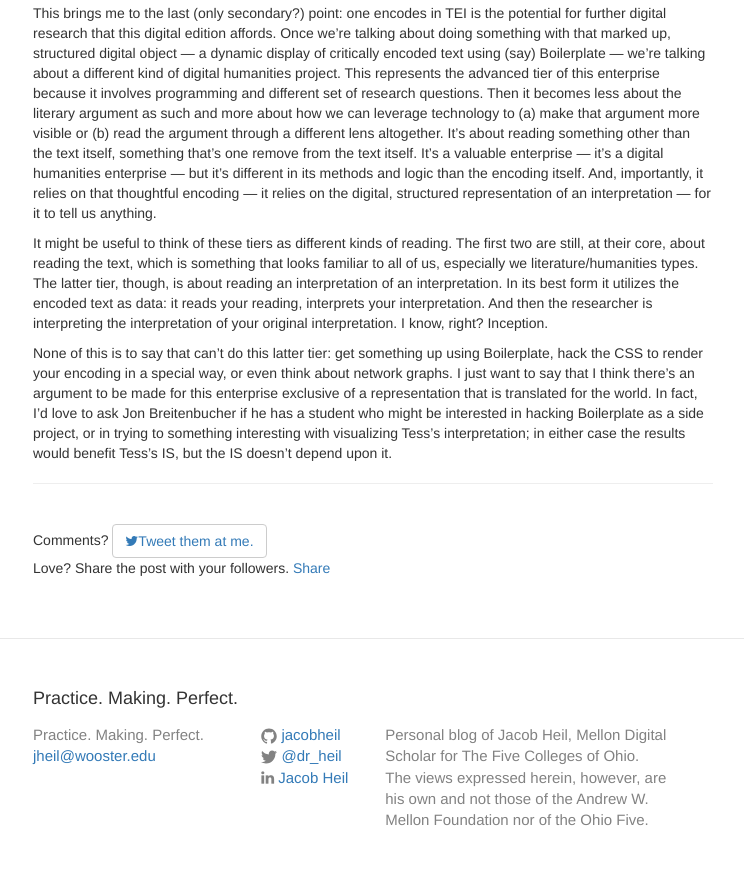
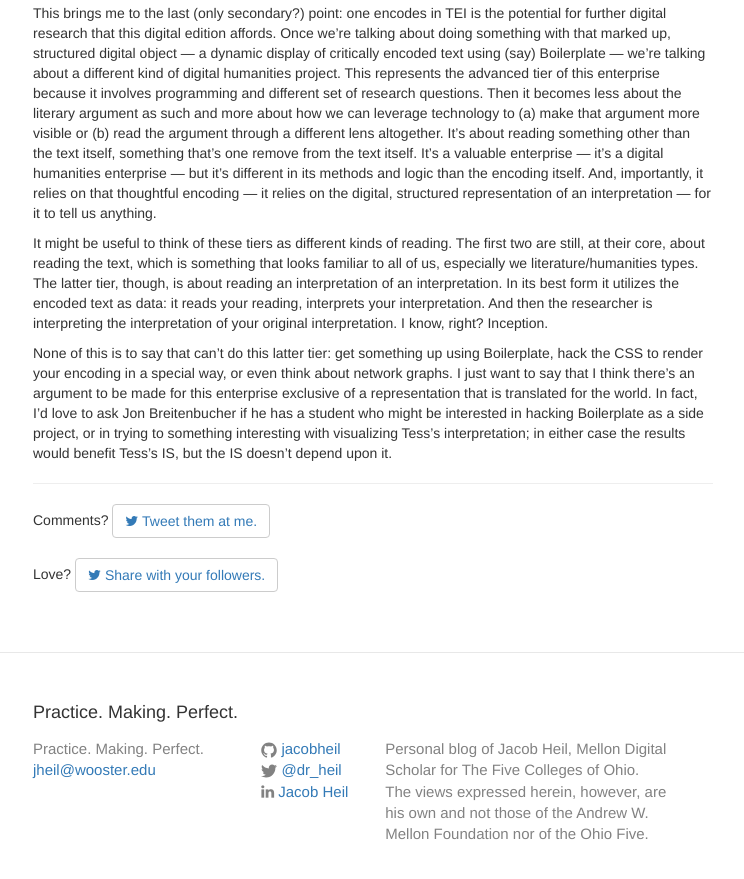
Before and after one commit to jacobheil/blog, a Jekyll site: the page built from _posts/2015-11-12-tei.markdown, in a window 1280 px wide and 900 px high, scrolled down 761 px. Shown: the top 879 px of the window, without its empty margins (267-1011 px from the left). Built offline with Jekyll 4.4.1, drawn with Linux system fonts in a browser that asks for light colours; nearby versions of some CDN libraries; comment, search, counter and statistics services are not loaded.

Commit message:
added bs button for share

```diff
--- a/_includes/twitter_plug.html
+++ b/_includes/twitter_plug.html
@@ -1,4 +1,4 @@
-<hr><br>
-Comments?  <button type="button" class="btn btn-default"><a href="https://twitter.com/intent/tweet?screen_name=dr_heil&button_hashtag=pmp // {{ page.url }} // " target="_blank"><i class="fa fa-twitter"></i>Tweet them at me.</a></button><br>
-Love? Share the post with your followers. <a href="https://twitter.com/intent/tweet?url={{ site.url }}{{ page.url }}&text={{ page.title }}&via=dr_heil" target="_blank">Share
+<hr>
+Comments?  <button type="button" class="btn btn-default"><a href="https://twitter.com/intent/tweet?screen_name=dr_heil&button_hashtag=pmp // {{ page.title }} // " target="_blank"><i class="fa fa-twitter"></i> Tweet them at me.</a></button><br><br>
+Love?  <button type="button" class="btn btn-default"><a href="https://twitter.com/intent/tweet?url={{ site.url }}{{ page.url }}&text={{ page.title }}&via=dr_heil" target="_blank"><i class="fa fa-twitter"></i> Share with your followers.
 </a>
```
